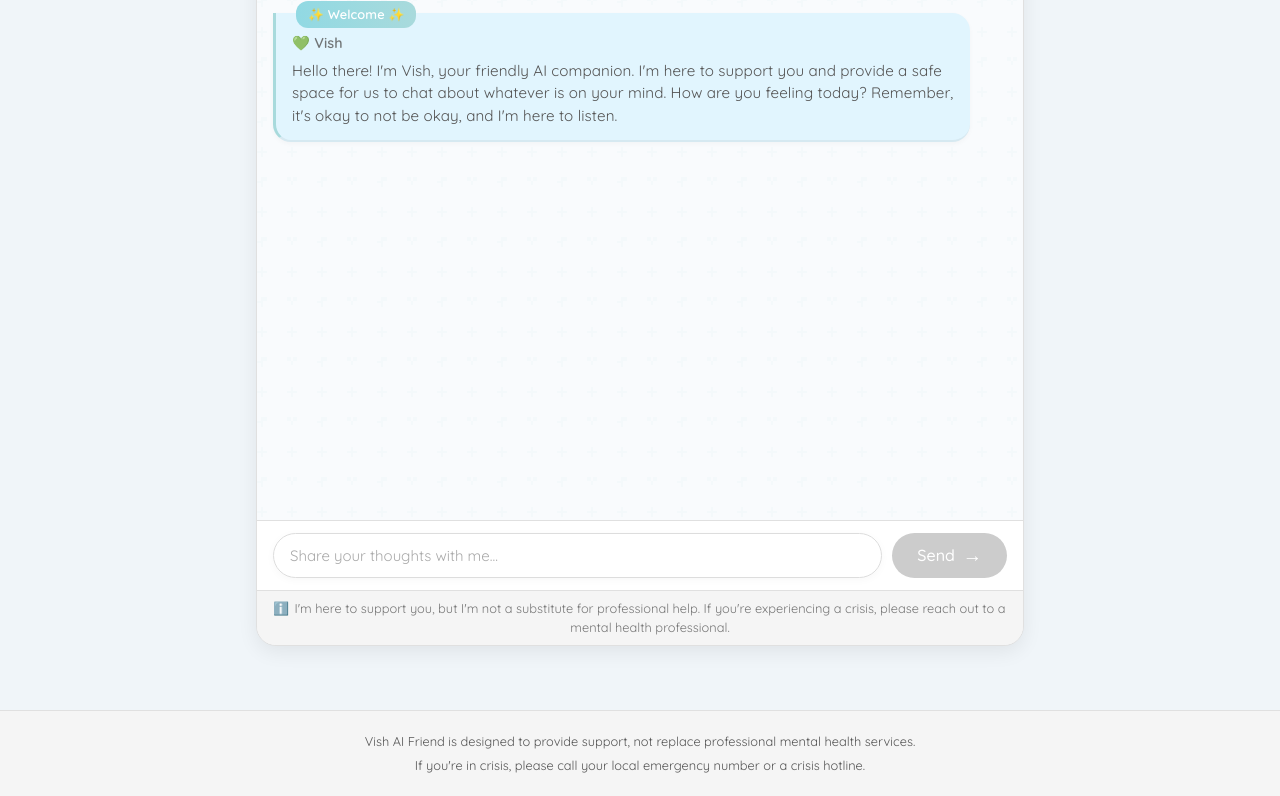
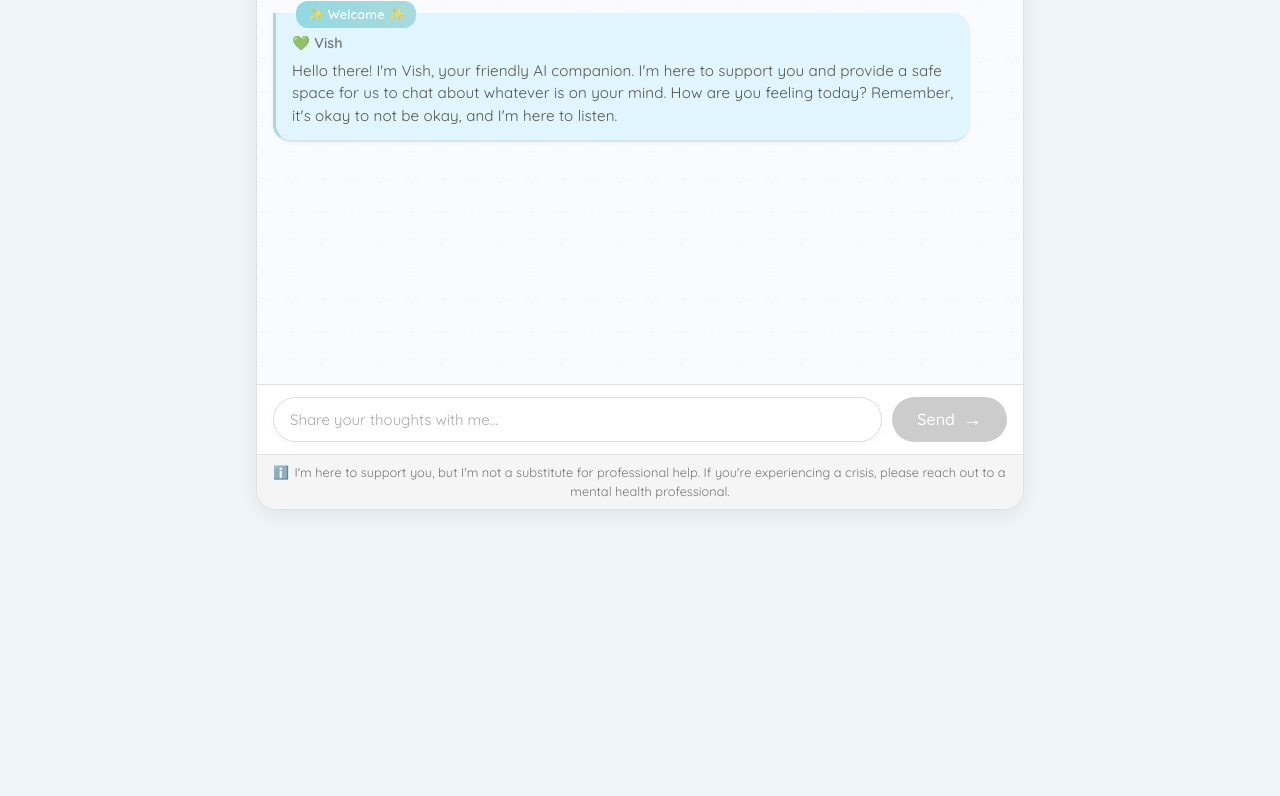
Before and after one commit to ToshikSoni/JSAIBuild-a-thon1, a website built with Vite: page packages/webapp/index.html in a window 1280 px wide. Shown: the part 234-1030 px from the top of the page. After the commit the page ends 800 px from the top, so only its background shows below. Built offline with nearby package versions, Linux system fonts and the light colour scheme.

Commit message:
done for pc

```diff
--- a/packages/webapp/index.html
+++ b/packages/webapp/index.html
@@ -22,9 +22,5 @@
         <chat-interface></chat-interface>
     </main>
 
-    <footer>
-        <p>Vish AI Friend is designed to provide support, not replace professional mental health services.</p>
-        <p>If you're in crisis, please call your local emergency number or a crisis hotline.</p>
-    </footer>
   </body>
 </html>
--- a/packages/webapp/src/components/chat.css
+++ b/packages/webapp/src/components/chat.css
@@ -125,7 +125,7 @@ body {
 .chat-container {
     display: flex;
     flex-direction: column;
-    height: 90vh; /* Use 90% of viewport height */
+    height: 73vh; /* Use 90% of viewport height */
     width: 100%;
     border-radius: var(--chat-border-radius);
     overflow: hidden;
```
